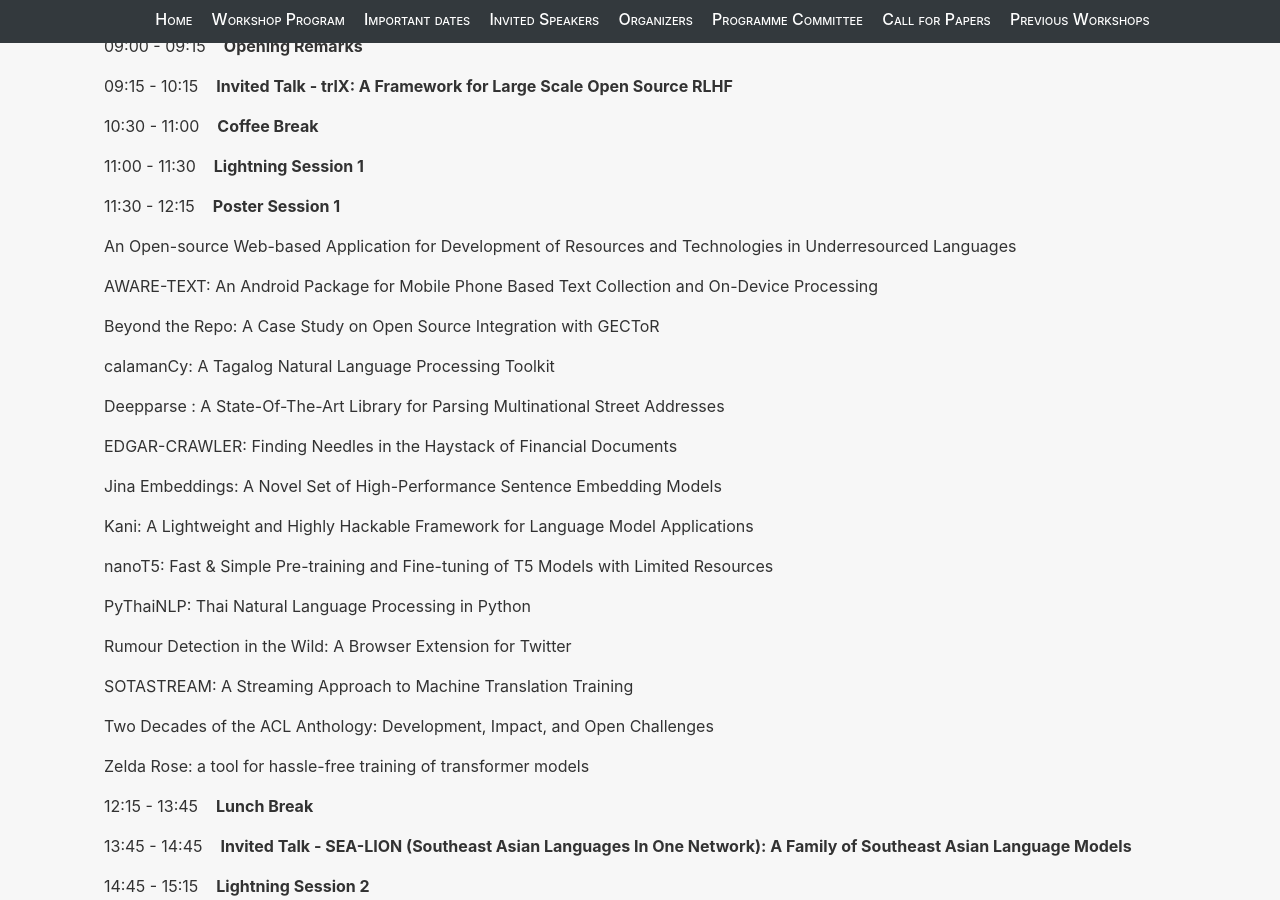
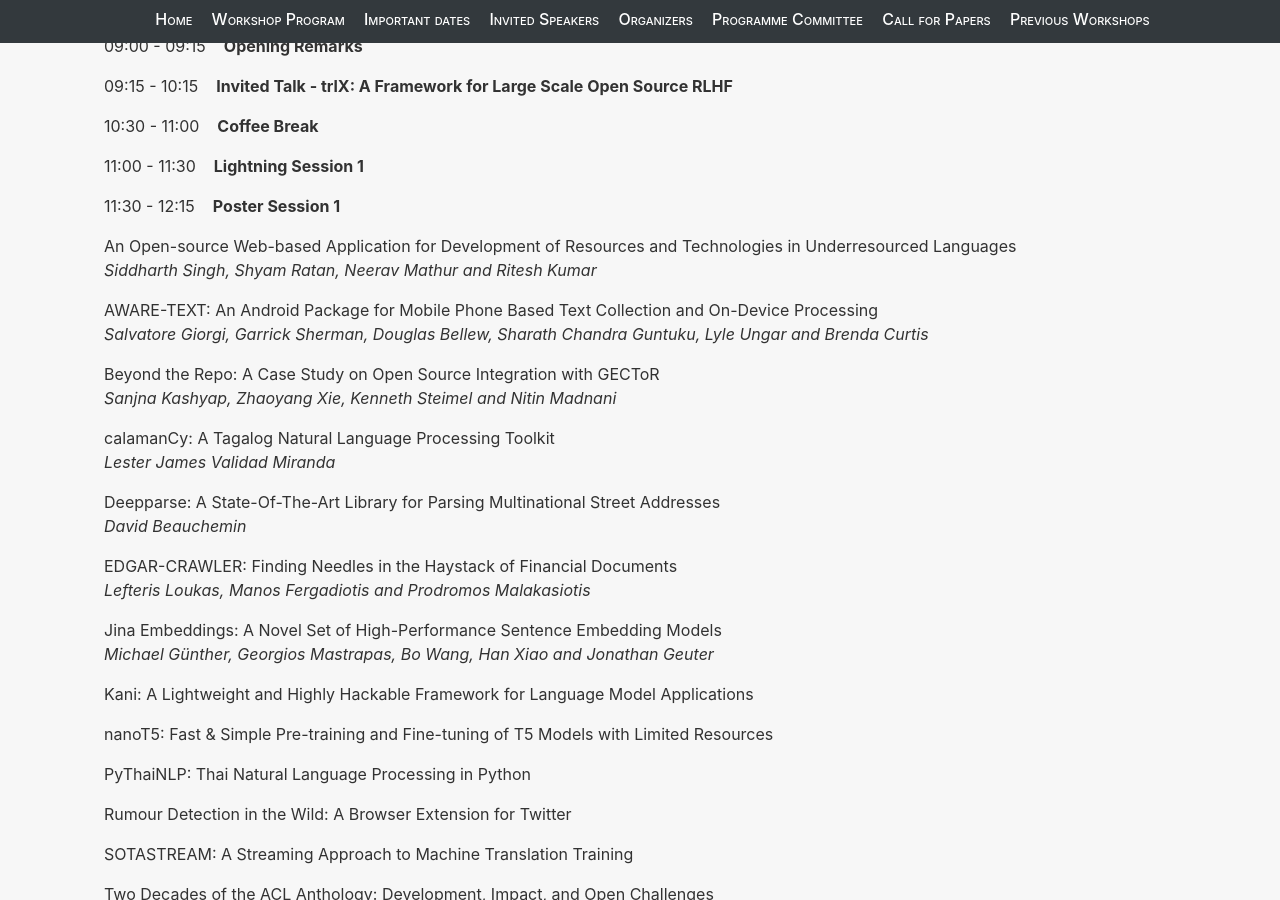
Before and after one commit to nlposs/nlposs.github.io, a Jekyll site: the page built from 2023/index.md, in a window 1280 px wide and 900 px high, scrolled down 3668 px. Built offline with Jekyll 4.4.1, drawn with Linux system fonts in a browser that asks for light colours.

Commit message:
Unicode says what?

```diff
--- a/2023/index.md
+++ b/2023/index.md
@@ -112,22 +112,33 @@
 <p>11:30 - 12:15 &nbsp;&nbsp; <strong>Poster Session 1 </strong> </p>
 
 <p>An Open-source Web-based Application for Development of Resources and Technologies in Underresourced Languages<br>
-<em></em></p>
+<em>Siddharth Singh, Shyam Ratan, Neerav Mathur and Ritesh Kumar</em></p>
+
 <p>AWARE-TEXT: An Android Package for Mobile Phone Based Text Collection and On-Device Processing<br>
-<em></em></p>
+<em>Salvatore Giorgi, Garrick Sherman, Douglas Bellew, Sharath Chandra Guntuku, Lyle Ungar and Brenda Curtis </em></p>
+
 <p>Beyond the Repo: A Case Study on Open Source Integration with GECToR<br>
-<em></em></p>
+<em>Sanjna Kashyap, Zhaoyang Xie, Kenneth Steimel and Nitin Madnani</em></p>
+
 <p>calamanCy: A Tagalog Natural Language Processing Toolkit<br>
-<em></em></p>
-<p>Deepparse : A State-Of-The-Art Library for Parsing Multinational Street Addresses<br>
-<em></em></p>
+<em>Lester James Validad Miranda</em></p>
+
+<p>Deepparse: A State-Of-The-Art Library for Parsing Multinational Street Addresses<br>
+<em>David Beauchemin</em></p>
+
 <p>EDGAR-CRAWLER: Finding Needles in the Haystack of Financial Documents<br>
-<em></em></p>
+<em>Lefteris Loukas, Manos Fergadiotis and Prodromos Malakasiotis</em></p>
+
 <p>Jina Embeddings: A Novel Set of High-Performance Sentence Embedding Models<br>
-<em></em></p>
+<em>Michael Günther, Georgios Mastrapas, Bo Wang, Han Xiao and Jonathan Geuter</em></p>
+
 <p>Kani: A Lightweight and Highly Hackable Framework for Language Model Applications<br>
 <em></em></p>
-<p>nanoT5: Fast & Simple Pre-training and Fine-tuning of T5 Models with Limited Resources</p>
+
+<p>nanoT5: Fast & Simple Pre-training and Fine-tuning of T5 Models with Limited Resources<br>
+<em></em></p>
+
+
 <p>PyThaiNLP: Thai Natural Language Processing in Python<br>
 <em></em></p>
 <p>Rumour Detection in the Wild: A Browser Extension for Twitter<br>
```
